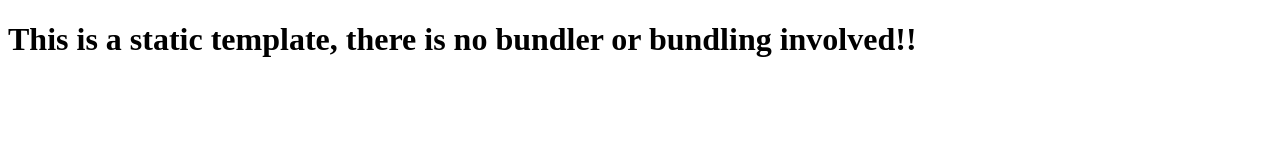
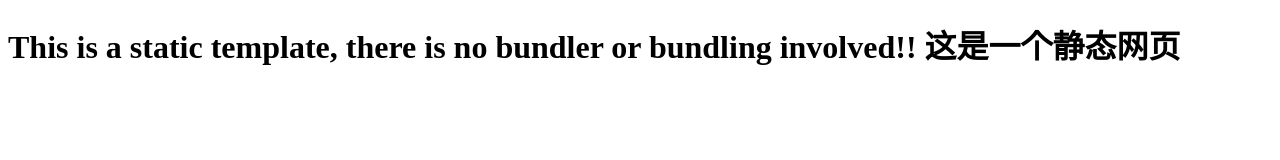
Before and after one commit to rellyCheng/staticHtml, a website: page index.html in a window 1280 px wide. Drawn offline with Linux system fonts and the light colour scheme.

Commit message:
这是一个静态网页

```diff
--- a/index.html
+++ b/index.html
@@ -9,6 +9,7 @@
   <body>
     <h1>
       This is a static template, there is no bundler or bundling involved!!
+      这是一个静态网页
     </h1>
   </body>
 </html>
```
